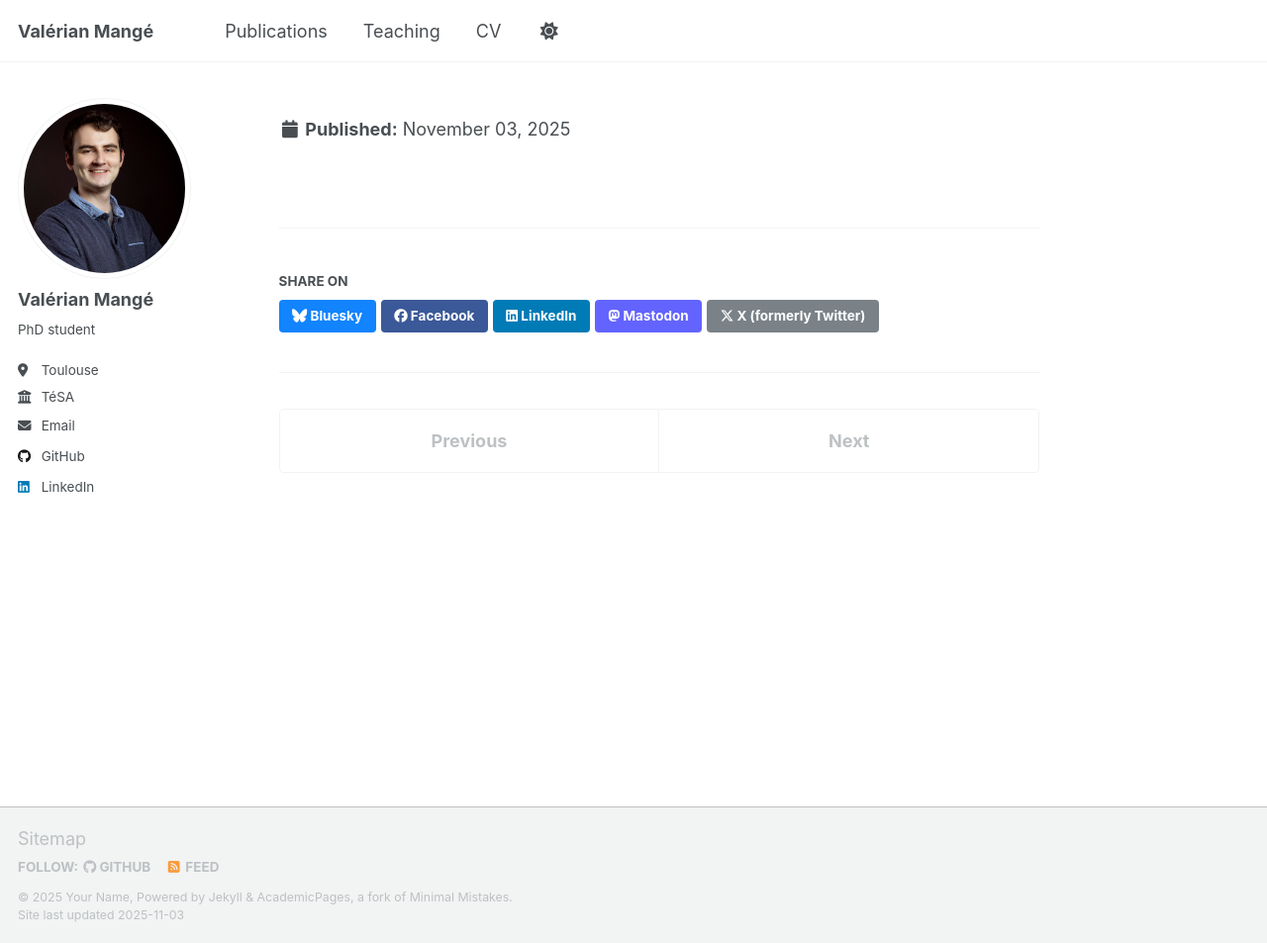
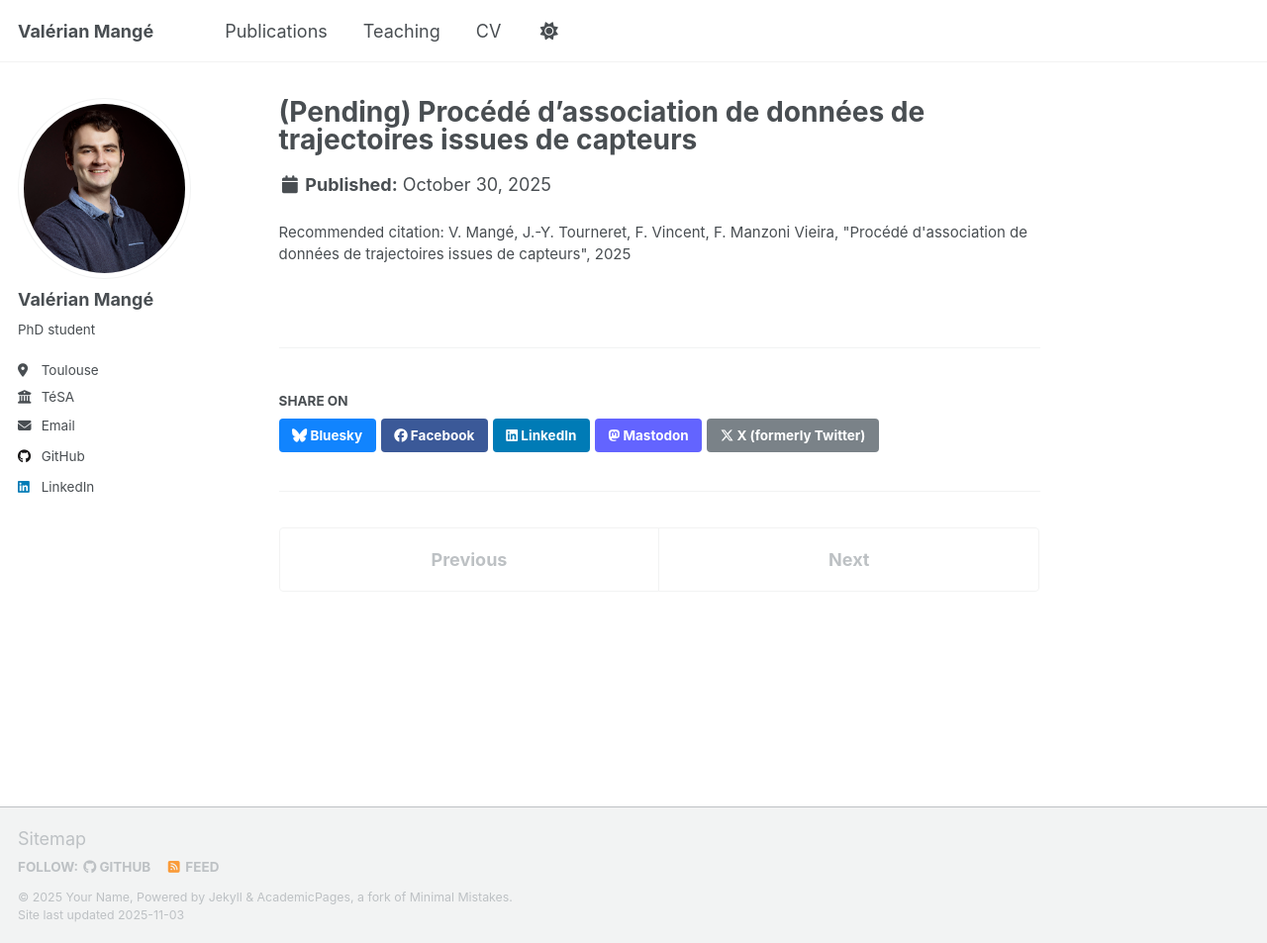
Before and after one commit to ValMang/ValMang.github.io, a Jekyll site: the page built from _publications/2010-10-01-paper-title-number-2.md, in a window 1280 px wide and 953 px high. Shown: the whole window at 99% size. Built offline with Jekyll 4.4.1, drawn with Linux system fonts in a browser that asks for light colours; a script that is not in the unit is left out.

Commit message:
Update 2010-10-01-paper-title-number-2.md

```diff
--- a/_publications/2010-10-01-paper-title-number-2.md
+++ b/_publications/2010-10-01-paper-title-number-2.md
@@ -5,5 +5,5 @@ category: manuscripts
 permalink: /publication/2010-10-01-paper-title-number-2
 excerpt: 'Valérian Mangé, Jean-Yves Tourneret, François Vincent, Fábio Manzoni Vieira'
 date: 2025-10-30
-citation: """V. Mangé, J.-Y. Tourneret, F. Vincent, F. Manzoni Vieira, "Procédé d'association de données de trajectoires issues de capteurs", 2025"""
+citation: V. Mangé, J.-Y. Tourneret, F. Vincent, F. Manzoni Vieira, "Procédé d'association de données de trajectoires issues de capteurs", 2025
 ---
```
